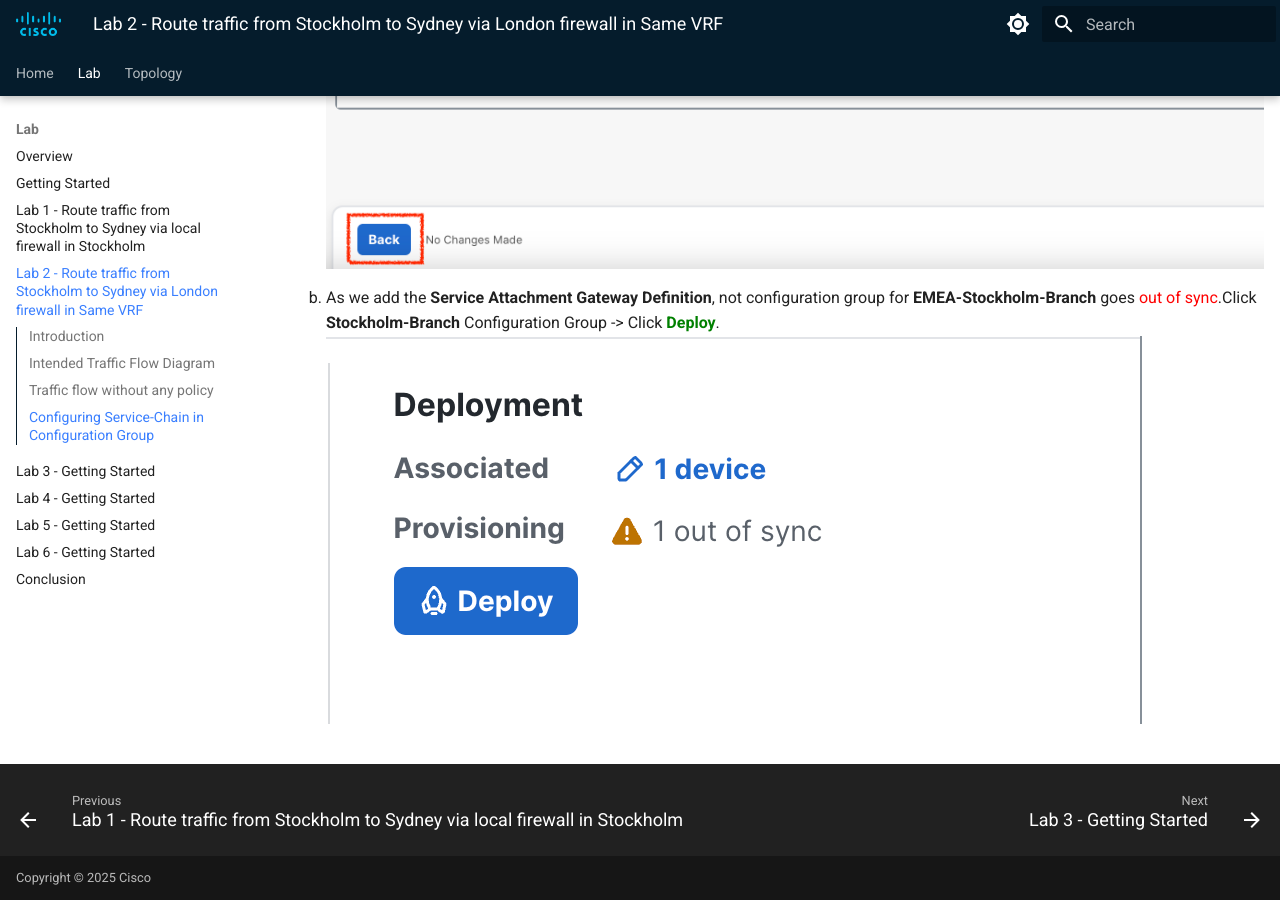
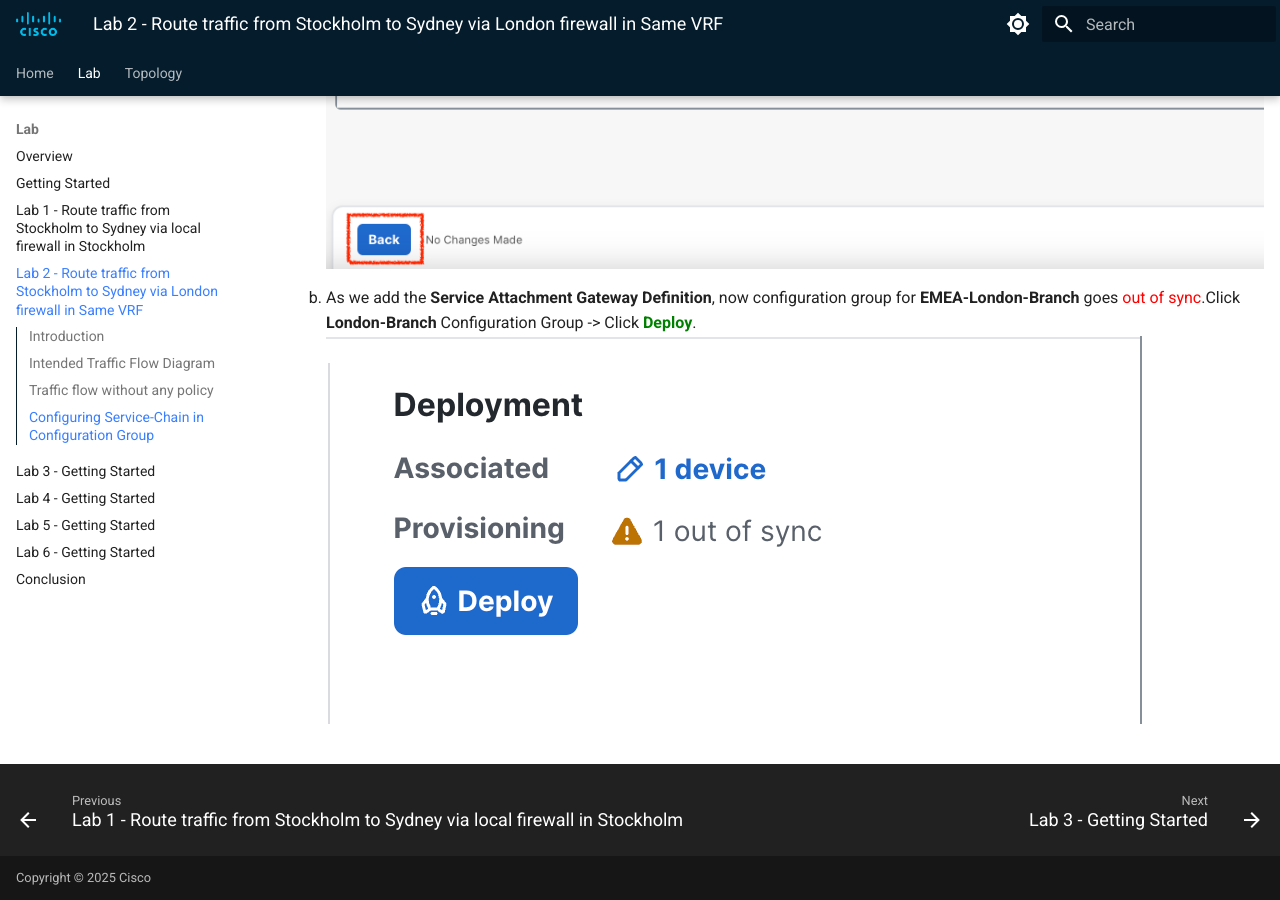
Before and after one commit to ciscodocs/ltrent-2008-clemea25, an MkDocs documentation site: the page built from docs/lab2_getting_started.md, in a window 1280 px wide and 900 px high, scrolled down 9449 px. Built offline with MkDocs 1.6.1 and Material for MkDocs 9.7.7, drawn with Linux system fonts in a browser that asks for light colours.

Commit message:
Scenario-2 guide

```diff
--- a/docs/lab2_getting_started.md
+++ b/docs/lab2_getting_started.md
@@ -141,5 +141,5 @@ This configuration ensures that the desired service policies are enforced as tra
         The **GigabitEthernet4** interface on the **London-Branch** WAN-Edge router serves as the connection point for the **London-FW firewall**. This interface facilitates the integration of the firewall into the service chain, allowing traffic to be redirected through the firewall for inspection or policy enforcement as configured. The proper configuration of this interface is crucial for ensuring seamless communication between the WAN-Edge router and the firewall, enabling the desired security and traffic management features within the SD-WAN environment.
 14. Click **Back** at bottom left.
     ![How to go back to Configuration Group](./assets/S-2-figure-8.png){ .off-glb }
-15. As we add the **Service Attachment Gateway Definition**, not configuration group for **EMEA-Stockholm-Branch** goes <font color="red">out of sync</font>.Click **Stockholm-Branch** Configuration Group -> Click **<font color="green">Deploy**</font>.
+15. As we add the **Service Attachment Gateway Definition**, now configuration group for **EMEA-London-Branch** goes <font color="red">out of sync</font>.Click **London-Branch** Configuration Group -> Click **<font color="green">Deploy**</font>.
     ![Deoplying Configuration Group with Service Chain Definition](./assets/S-1-figure-16.png){ .off-glb }
```
